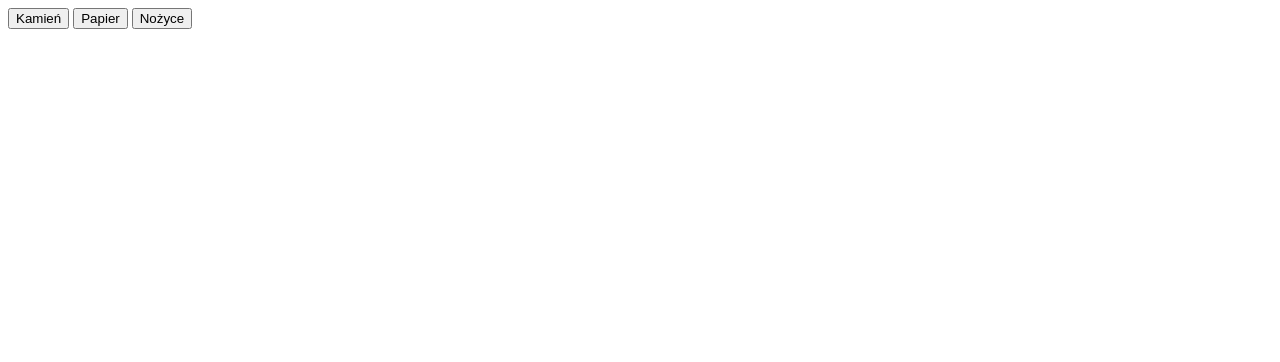
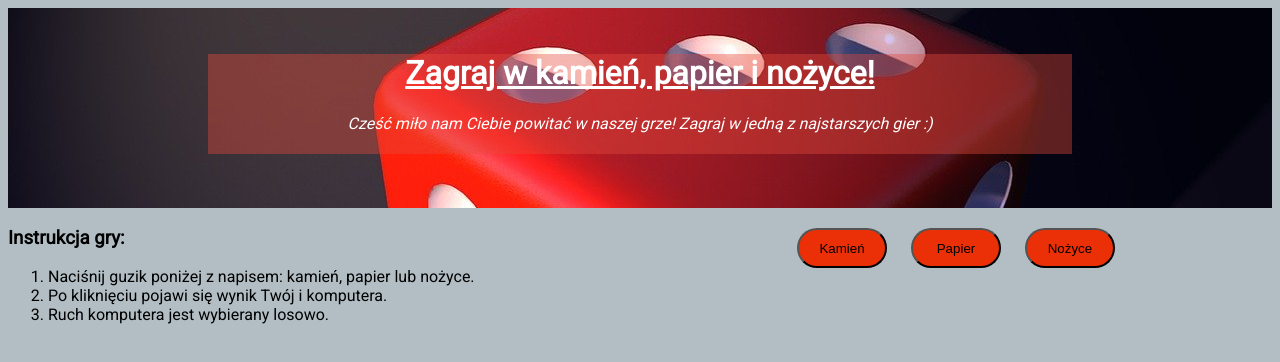
Before and after one commit to Agath-e/javascript-prework, a website: page index.html in a window 1280 px wide. Drawn offline with Linux system fonts and the light colour scheme.

Commit message:
add text in index.html and style.scss

```diff
--- a/index.html
+++ b/index.html
@@ -3,17 +3,38 @@
 <head>
 	<meta charset="UTF-8">
 	<title>Kamień, papier, nożyce</title>
+	<link href="https://fonts.googleapis.com/css?family=Roboto&display=swap&subset=latin-ext" rel="stylesheet">
 	<link rel="stylesheet" href="css/style.css">
 </head>
 <body>
+	<div class="slash">
+		<div class="top">
+			<h1>Zagraj w kamień, papier i nożyce!</h1>
+			<p>Cześć miło nam Ciebie powitać w naszej grze! Zagraj w jedną z najstarszych gier :)</p>
+		</div>
+	</div>
+	<section>
 		<div class="container">
+			<div class="game">
+			<div class="description">
+				<h3>Instrukcja gry:</h3>
+				<ol>
+					<li>Naciśnij guzik poniżej z napisem: kamień, papier lub nożyce.</li>
+					<li>Po kliknięciu pojawi się wynik Twój i komputera.</li>
+					<li>Ruch komputera jest wybierany losowo.</li>
+				</ol>
+			</div>
+			<div class="butt">
 				<div id="buttons">
 					<button id="play-rock">Kamień</button>
 					<button id="play-paper">Papier</button>
 					<button id="play-scissors">Nożyce</button>
 				</div>
 				<div id="messages"></div>
+				<div id="result"></div>
 			</div>
+		</div>
+	</section>
 	<script src="js/functions.js"></script>
 	<script src="js/script.js"></script>
 </body>
--- a/sass/style.scss
+++ b/sass/style.scss
@@ -0,0 +1,51 @@
+body {
+    font-family: 'Roboto', sans-serif;
+    background-color: #b2bec3;
+}
+.container {
+    max-width: 1140 px;
+    text-align: center;
+    min-height: 100px;
+    margin: 0;
+}
+.slash {
+    background-image: url(../images/cube.jpg);
+    background-attachment: fixed;
+    background-position: bottom;
+    object-fit: fill;
+    height: 150px;
+    color: white;
+    padding: 25px 200px;
+    .top {
+       background-color: rgba($color: #e74c3c, $alpha: 0.4);
+        height: 100px;
+        text-align: center;
+        h1 {
+            text-decoration: underline;
+        }
+        p {
+            font-style: italic;
+        }
+    }
+}
+.game {
+    display: flex;
+    flex-direction: row;
+    width: 100%;
+    .description {
+        flex: 1;
+        text-align: left;
+    }
+    .butt {
+        flex: 1;
+        padding-top: 20px;
+        button {
+            background-color:#eb2f06;
+            margin: 0 10px;
+            width: 90px;
+            height: 40px;
+            border-radius: 30px
+        }
+    }
+
+}
```
Also changed, not shown: css/style.css, images/cube.jpg (added), images/doors.jpg (added), 1 other file. Lines whose indentation alone changed are shown as unchanged.
